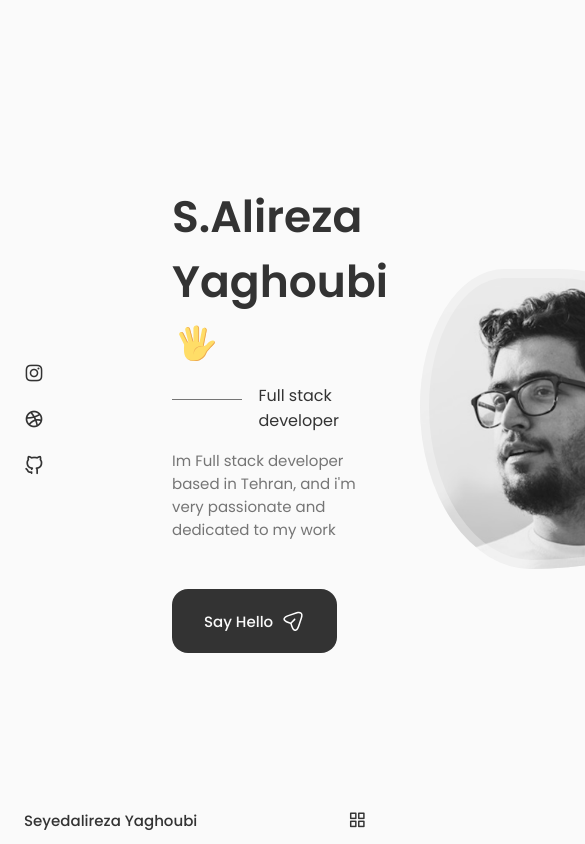
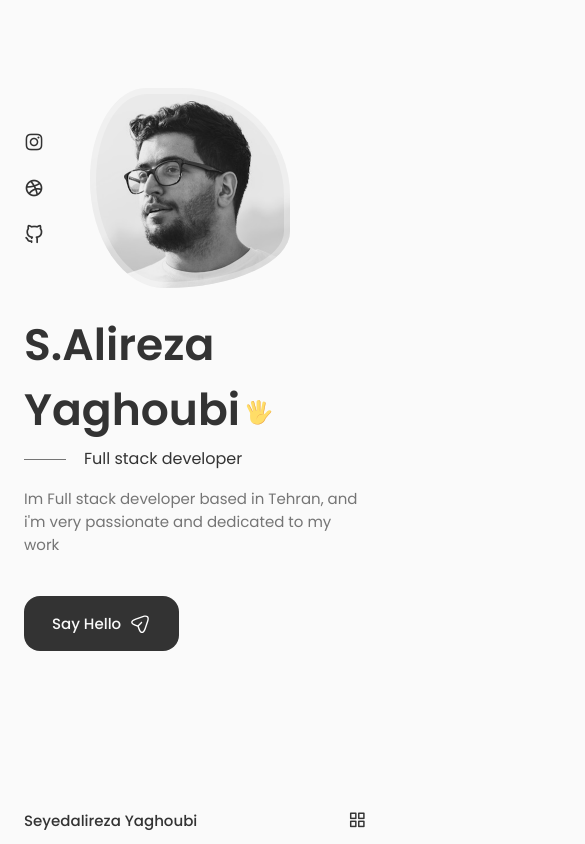
Before and after one commit to armiinygh/Portfolio, a React (Create React App) app: page / in a window 390 px wide. Shown: the top 844 px of the page, 585 px wide, since content can reach past the window. Built offline with nearby package versions, Linux system fonts and the light colour scheme.

Commit message:
complete Home component

```diff
--- a/src/App.css
+++ b/src/App.css
@@ -149,9 +149,25 @@
     margin-left: var(--mb-1-5);
     margin-right: var(--mb-1-5);
   }
+  .button {
+    padding: 1rem 1.75rem;
+  }
+  .button__icon {
+    width: 22px;
+    height: 22px;
+  }
+}
+
+@media  screen and (max-width: 768px) {
+  .section {
+    padding: 2rem 0 4rem;
+  }
 }
 
 @media  screen and (max-width: 350px) {
+  :root {
+    --big-font-size: 2.25rem;
+  }
   .container {
     margin-left: var(--mb-1);
     margin-right: var(--mb-1);
--- a/src/components/home/Data.jsx
+++ b/src/components/home/Data.jsx
@@ -59,7 +59,7 @@
             <h3 className="home__subtitle">
                 Full stack developer
             </h3>
-            <p className="home__decription">
+            <p className="home__description">
                 Im Full stack developer based in Tehran, and i'm very passionate and dedicated to my work
             </p>
             <a href="#contact" className="button button--flex">
--- a/src/components/home/Home.jsx
+++ b/src/components/home/Home.jsx
@@ -1,7 +1,8 @@
 import React from "react";
 import "./home.css"
 import Social from "./social";
-import Data from "./Data"
+import Data from "./Data";
+import ScrollDown from "./ScrollDown";
 const Home = () => {
     return (
         <section className="home section" id="home">
@@ -11,6 +12,7 @@
                     <div className="home__image"></div>
                     <Data />
                 </div>
+                <ScrollDown />
             </div>
         </section>
     )
--- /dev/null
+++ b/src/components/home/ScrollDown.jsx
@@ -0,0 +1,49 @@
+import React from "react";
+
+const ScrollDown = () => {
+    return (
+        <dov className="home__scroll">
+            <a href="#about" className="home__scrol-button button--flex">
+                <svg
+                    width="32px"
+                    height="32px"
+                    className="home__scroll-mouse"
+                    viewBox="0 0 247 390"
+                    version="1.1"
+                    xmlns="http://www.w3.org/2000/svg"
+                    xmlnsXlink="http://www.w3.org/1999/xlink"
+                    style={{
+                        fillRule: "evenodd",
+                        clipRule: "evenodd",
+                        strokeLinecap: "round",
+                        strokeLinejoin: "round",
+                        strokeMiterlimit: "1.5"
+                }}
+
+                >
+                    <path
+                        className="wheel"
+                        d="M123.359,79.775l0,72.843"
+                        style= {{
+                            fill: "none",
+                            stroke: "var(--title-color)",
+                            strokeWidth: "20px"
+                    }}
+                    ></path>
+                    <path
+                        id="mouse"
+                        d="M236.717,123.359c0,-62.565 -50.794,-113.359 -113.358,-113.359c-62.565,0 -113.359,50.794 -113.359,113.359l0,143.237c0,62.565 50.794,113.359 113.359,113.359c62.564,0 113.358,-50.794 113.358,-113.359l0,-143.237Z"
+                        style={{
+                            fill: "none",
+                            stroke: "var(--title-color)",
+                            strokeWidth: "20px"
+                        }}
+                    ></path>
+                </svg>
+                <span className="home__scroll-name">Scroll Down</span>
+                <i className="uil uil-arrow-down home__scroll-arrow"></i>
+            </a>
+        </dov>
+    )
+}
+export default ScrollDown
--- a/src/components/home/home.css
+++ b/src/components/home/home.css
@@ -1,8 +1,17 @@
-a{
+a {
     color: var(--body-color);
 }
+
+span {
+    color: var(--title-color);
+}
+
+.home__container {
+    row-gap: 7rem;
+}
+
 .home__content {
-    grid-template-columns: 116px repeat(2,1fr);
+    grid-template-columns: 116px repeat(2, 1fr);
     padding-top: 5.5rem;
     column-gap: 2rem;
     align-items: center;
@@ -53,7 +62,7 @@
     top: 1rem;
 }
 
-.home__decription {
+.home__description {
     max-width: 400px;
     margin-bottom: var(--mb-3);
 }
@@ -70,6 +79,7 @@
     height: 300px;
     animation: profile__animate 8s ease-in-out infinite 1s;
 }
+
 @keyframes profile__animate {
     0% {
         border-radius: 60% 40% 30% 70%/60% 30% 70% 40%;
@@ -81,3 +91,106 @@
         border-radius: 60% 40% 30% 70%/60% 30% 70% 40%;
     }
 }
+
+.home__scroll {
+    margin-left: 9.25rem;
+}
+
+.wheel {
+    animation: scroll 2s ease infinite;
+}
+
+@keyframes scroll {
+    0% {
+        transform: translateY(0);
+    }
+    30% {
+        transform: translateY(3.75rem);
+    }
+}
+
+.home__scroll-name {
+    font-weight: var(--font-medium);
+    margin-right: var(--mb-0-25);
+    margin-left: 2px;
+
+}
+
+.home__scroll-arrow {
+    font-size: 1.25rem;
+    color: var(--title-color);
+}
+
+@media screen and (max-width: 992px) {
+    .home__content {
+        grid-template-columns: 100px repeat(2, 1fr);
+        column-gap: 1.25rem;
+    }
+
+    .home__hand {
+        width: 26px;
+        height: 26px;
+    }
+
+    .home__subtitle {
+        padding-left: 3.75rem;
+        margin-bottom: var(--mb-1);
+    }
+
+    .home__subtitle::before {
+        width: 42px;
+        top: 0.8rem;
+    }
+
+    .home__description {
+        max-width: initial;
+        margin-bottom: var(--mb-2-5);
+    }
+
+    .home__image {
+        width: 250px;
+        height: 250px;
+        box-shadow: inset 0 0 0 8px rgb(255 255 255/30%);
+
+    }
+
+    .home__scroll {
+        margin-left: 7.5rem;
+    }
+}
+
+@media screen and (max-width: 768px) {
+    .home__content {
+        grid-template-columns: 0.5fr 3fr;
+        padding-top: 3.5rem;
+    }
+
+    .home__image {
+        order: initial;
+        justify-self: initial;
+        box-shadow: inset 0 0 0 6px rgb(255 255 255/30%);
+        width: 200px;
+        height: 200px;
+
+    }
+
+    .home__data {
+        grid-column: 1/3;
+    }
+
+    .home__scroll {
+        display: none;
+    }
+}
+
+@media screen and (max-width: 350px) {
+    .home__image {
+        width: 180px;
+        height: 180px;
+    }
+
+    .home__hand {
+        width: 22px;
+        height: 22px;
+    }
+}
```
